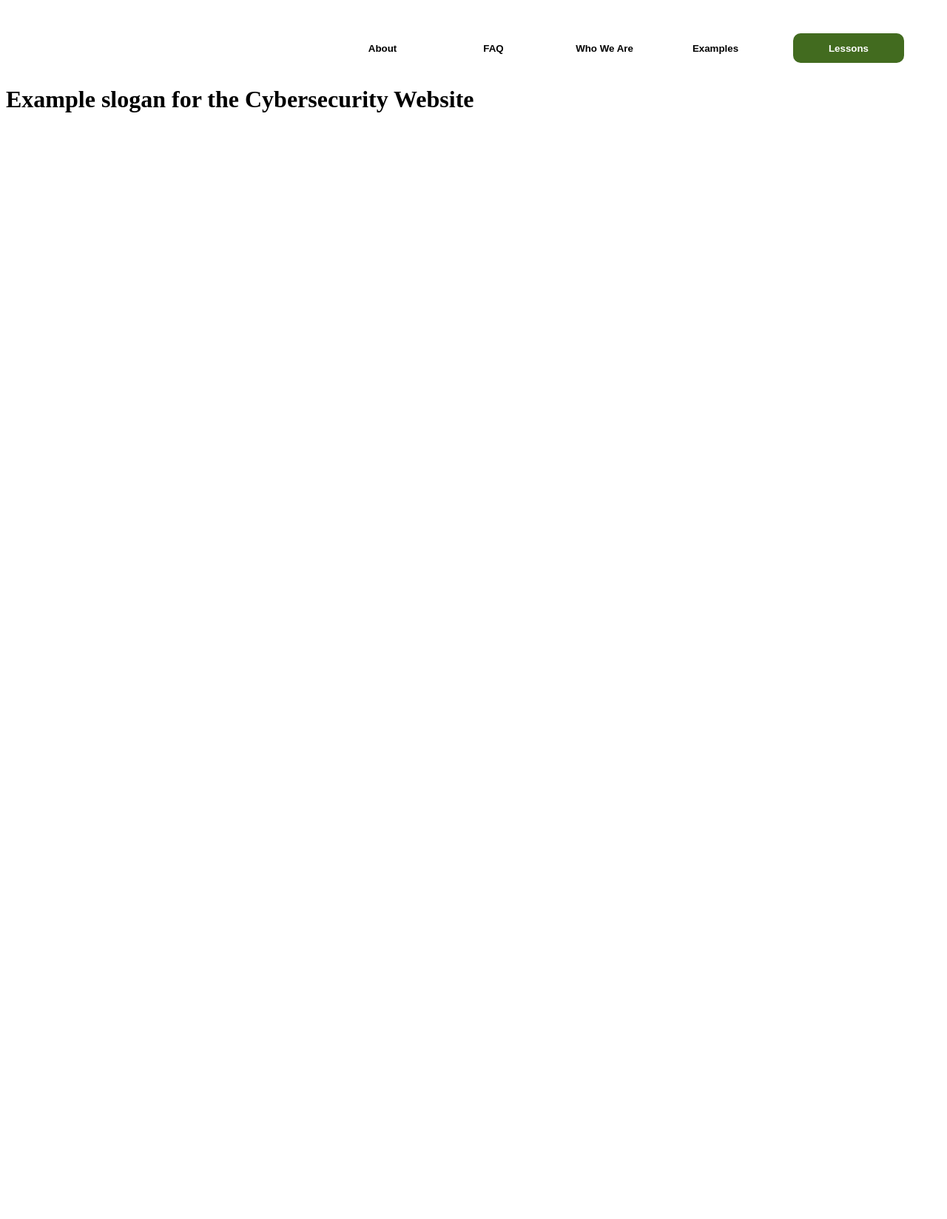
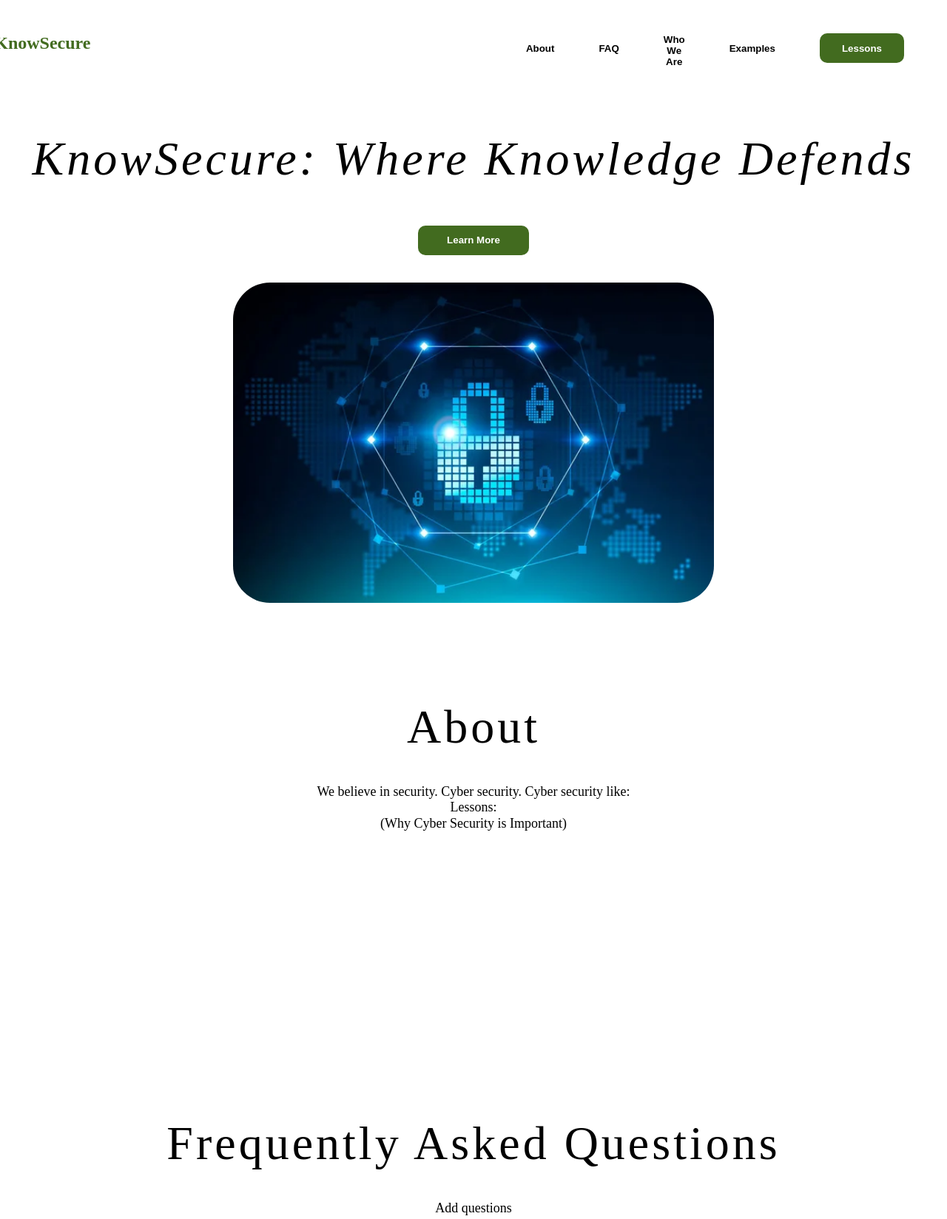
Before and after one commit to nisanth-sivakumar/2023HTMLQuarterlyChallenge, a plain HTML site: page index.html in a window 1280 px wide. Shown: the top 1648 px of the page at 74% size. Drawn offline with Linux system fonts and the light colour scheme.

Commit message:
landing page

```diff
--- a/index.html
+++ b/index.html
@@ -12,6 +12,7 @@
 <body>
     <nav>
         <img src="" alt="" />
+        <h2 id="title">KnowSecure</h2>
         <button id="about">About</button>
         <button id="faq">FAQ</button>
         <button id="whoweare">Who We Are</button>
@@ -19,14 +20,49 @@
         <button id="lessons">Lessons</button>
     </nav>
     <div class="slogan">
-        <h1>Example slogan for the Cybersecurity Website</h1>
+        <h1 id="sloganText">KnowSecure: Where Knowledge Defends</h1>
+    </div>
+    <div class="learnMore">
+        <button id="landingButton">Learn More</button>
+    </div>
+    <div class="imageBox">
+        <img id="landingImage" src="e7df3e0a6157d482322274ed602b7ef3.png">
     </div>
     <div id="mainpagedivs">
-        <div id="splashdiv"></div>
-        <div id="aboutdiv"></div>
-        <div id="faqdiv"></div>
-        <div id="whowearediv"></div>
-        <div id="examplesdiv" </div>
+        <!-- <div id="splashdiv"></div> -->
+        <div id="aboutdiv">
+            <h3 id="aboutTitle">About</h3>
+            <p class="descriptionText">
+
+                We believe in security. Cyber security. Cyber security like: <br>
+                Lessons: <br>
+                (Why Cyber Security is Important) <br>
+
+            </p>
+        </div>
+        <div id="faqdiv">
+            <h3 id="faqTitle">Frequently Asked Questions</h3>
+            <p class="descriptionText">
+
+                Add questions <br>
+
+            </p>
+        </div>
+        <div id="whowearediv">
+            <h3 id="whoWeAreTitle">Who We Are</h3>
+            <p class="descriptionText">
+
+                Example text<br>
+
+            </p>
+        </div>
+        <div id="examplesdiv">
+            <h3 id="examplesTitle">Examples</h3>
+            <p class="descriptionText">
+
+                Example text <br>
+
+            </p>
         </div>
 </body>
 
--- a/style.css
+++ b/style.css
@@ -23,6 +23,14 @@ nav button {
     border-radius: 10px;
 }
 
+#title {
+    margin-top: -1%;
+    margin-right: 45%;
+    padding: 1%;
+    text-align: left;
+    color: #426b1f;
+}
+
 li {
     display: inline;
 }
@@ -44,3 +52,115 @@ nav button:not(#lessons):hover {
 #mainpagedivs div {
     height: 500px;
 }
+
+#sloganText {
+    margin-top: 5%;
+    margin-bottom: 1%;
+    color: #000;
+    font-feature-settings: 'clig' off, 'liga' off;
+    font-family: Newsreader;
+    font-size: 64px;
+    font-style: italic;
+    font-weight: 400;
+    line-height: 120%;
+    letter-spacing: 4px;
+    text-align: center;
+}
+
+#landingButton {
+    color: white;
+    background-color: #426b1f;
+    padding-left: 30px;
+    padding-right: 30px;
+    border: none;
+    width: 150px;
+    height: 40px;
+    font-weight: 800;
+    border-radius: 10px;
+    margin: 3%;
+}
+
+#landingButton:hover {
+    background-color: #39591d;
+}
+
+.learnMore {
+    text-align: center;
+}
+
+#landingImage {
+    border-radius: 50px;
+    width: 650px;
+    height: auto;
+}
+
+.imageBox {
+    text-align: center;
+}
+
+#aboutdiv {
+    margin-top: 10%;
+}
+
+#aboutTitle {
+    text-align: center;
+    margin-top: 5%;
+    margin-bottom: 1%;
+    color: #000;
+    font-feature-settings: 'clig' off, 'liga' off;
+    font-family: Newsreader;
+    font-size: 64px;
+    font-weight: 400;
+    line-height: 120%;
+    letter-spacing: 4px;
+}
+
+.descriptionText {
+    text-align: center;
+    margin-top: 3%;
+    font-feature-settings: 'clig' off, 'liga' off;
+    font-family: Newsreader;
+    color: #000;
+    font-size: 18px;
+    font-weight: 200;
+    line-height: 120%;
+}
+
+#faqTitle {
+    text-align: center;
+    margin-top: 5%;
+    margin-bottom: 1%;
+    color: #000;
+    font-feature-settings: 'clig' off, 'liga' off;
+    font-family: Newsreader;
+    font-size: 64px;
+    font-weight: 400;
+    line-height: 120%;
+    letter-spacing: 4px;
+}
+
+#whoWeAreTitle {
+    text-align: center;
+    margin-top: 5%;
+    margin-bottom: 1%;
+    color: #000;
+    font-feature-settings: 'clig' off, 'liga' off;
+    font-family: Newsreader;
+    font-size: 64px;
+    font-weight: 400;
+    line-height: 120%;
+    letter-spacing: 4px;
+}
+
+#examplesTitle {
+    text-align: center;
+    margin-top: 5%;
+    margin-bottom: 1%;
+    color: #000;
+    font-feature-settings: 'clig' off, 'liga' off;
+    font-family: Newsreader;
+    font-size: 64px;
+    font-weight: 400;
+    line-height: 120%;
+    letter-spacing: 4px;
+}
```
Also changed, not shown: e7df3e0a6157d482322274ed602b7ef3.png (added).
